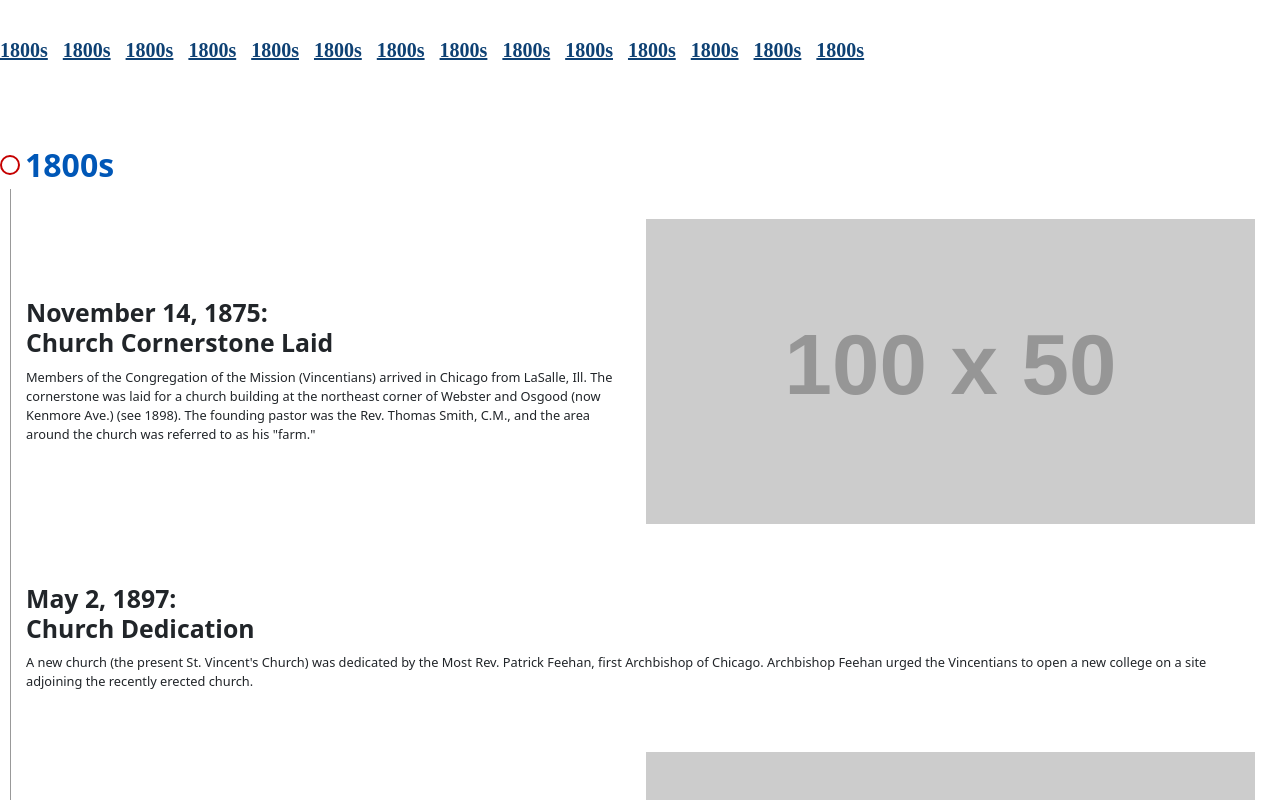
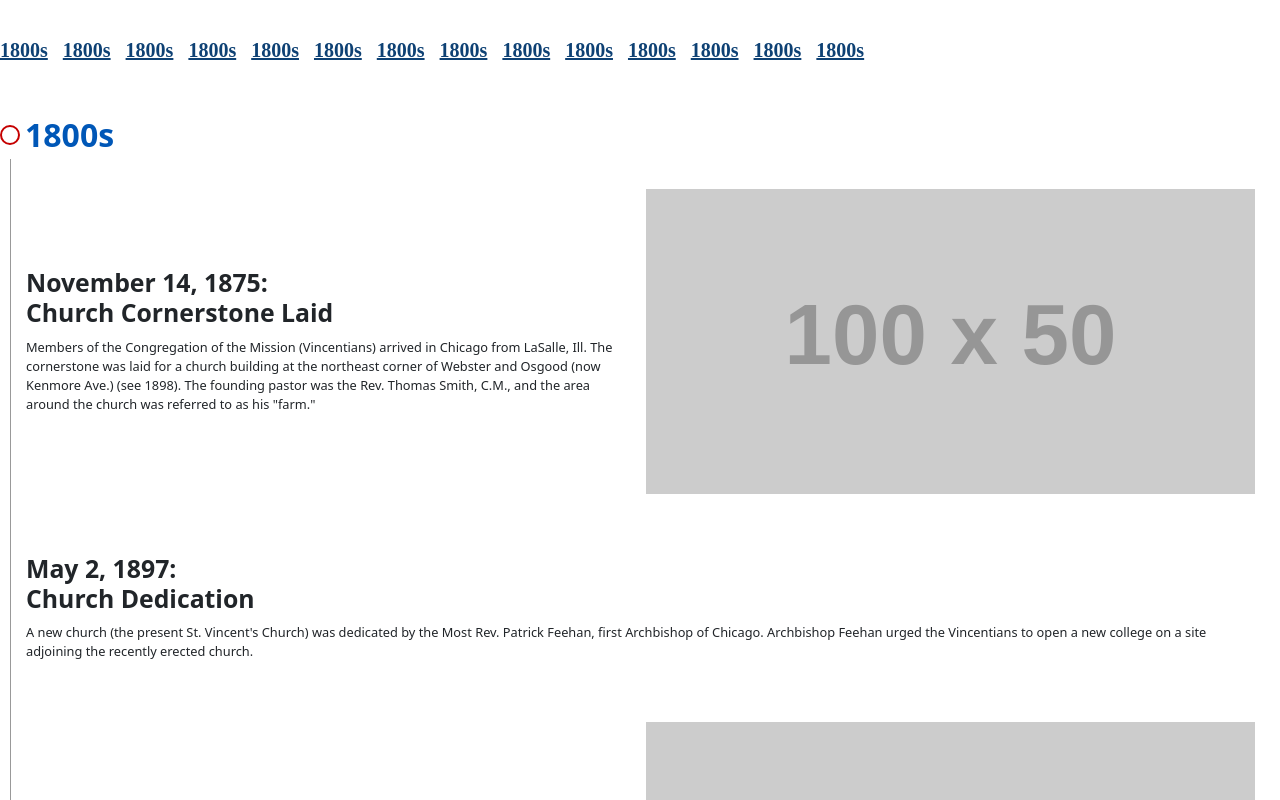
Before and after one commit to buttonbag/history-timeline, a plain HTML site: page index.html in a window 1280 px wide. Shown: the top 800 px of the page. Drawn offline with nearby package versions, Linux system fonts and the light colour scheme; placeholder pictures from the web are drawn by us.

Commit message:
bug fix: shrinking headers jittery on firefox via moving spacing to sections from decades

```diff
--- a/history.scss
+++ b/history.scss
@@ -34,6 +34,7 @@ color: #0E4174;}
 section {
     display: flex;
     flex-direction: column;
+    margin-bottom: 30px;
 
     header.decade {
         display: flex;
@@ -42,11 +43,10 @@ section {
         background: white;
         color: #0057b7;
         align-items: center;
-        padding: 30px 0px 0px 0px;
         position: sticky;
         top: 0px;
         transition: .2s all ease-in-out;
-        transform-origin: 0;
+        transform-origin: top;
 
         a, a:hover, a:visited, a:active {
             text-decoration: none;
@@ -71,7 +71,7 @@ section {
 
         &.small {
             font-size: 1rem;
-            padding: 10px 0;
+            padding: 10px 0 10px 0;
 
             .chevron {
                 visibility: visible;
```
Also changed, not shown: history.css, 1 other file.
